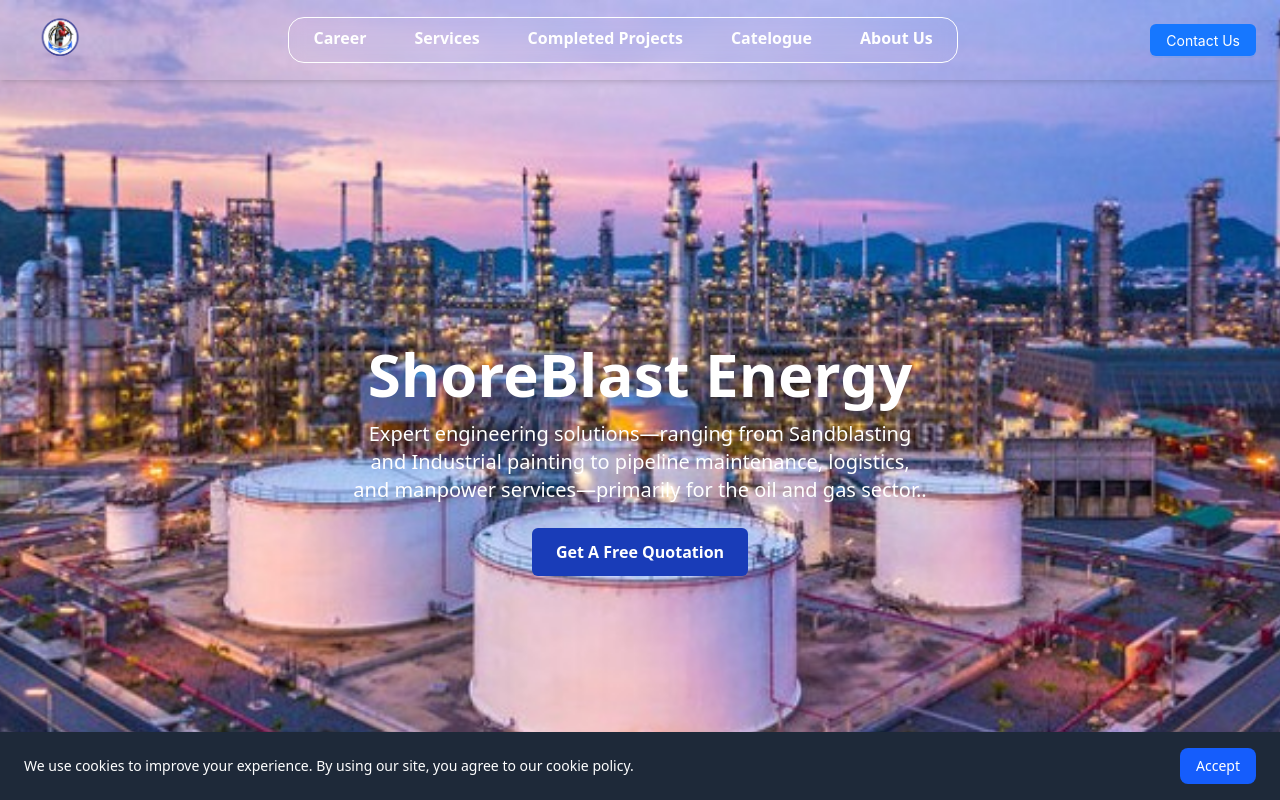
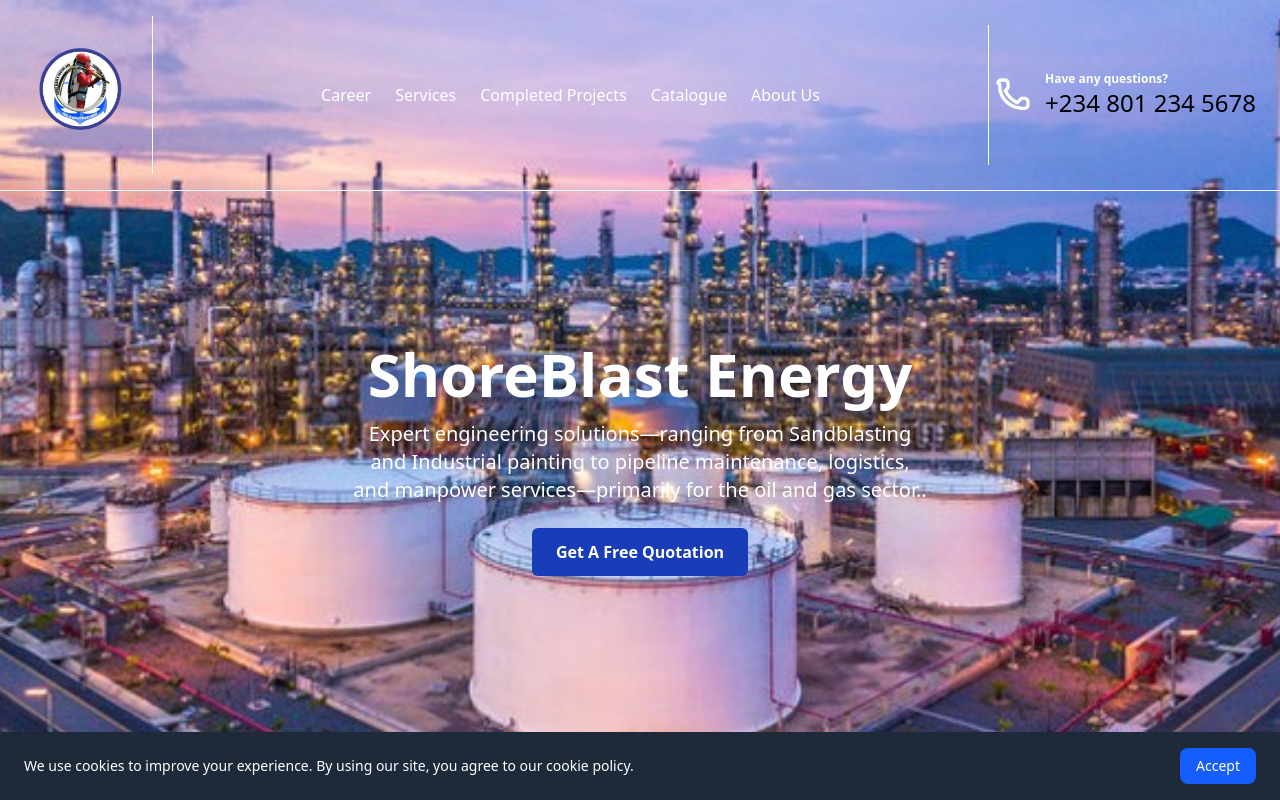
Before and after one commit to Emitis12/shoreblast, a React (Vite) app: page / in a window 1280 px wide. Shown: the top 800 px of the page. Built offline with nearby package versions, Linux system fonts and the light colour scheme.

Commit message:
Navbar changes

```diff
--- a/src/components/Navbar.jsx
+++ b/src/components/Navbar.jsx
@@ -2,7 +2,8 @@
 import { Link, useLocation } from "react-router-dom";
 import { MenuOutlined, CloseOutlined } from "@ant-design/icons";
 import { Button } from "antd";
-import logo from "../images/logo.png"
+import { motion, AnimatePresence } from "framer-motion";
+import logo from "../images/logo.png";
 
 const Navbar = () => {
   const [isOpen, setIsOpen] = useState(false);
@@ -13,98 +14,153 @@
     { path: "/career", label: "Career" },
     { path: "/services", label: "Services" },
     { path: "/projects", label: "Completed Projects" },
-    { path: "/catelogue", label: "Catelogue" },
+    { path: "/catelogue", label: "Catalogue" },
     { path: "/about", label: "About Us" },
   ];
 
   useEffect(() => {
     const handleScroll = () => {
-      setScrolled(window.scrollY > 10);
+      setScrolled(window.scrollY > 50);
     };
 
     window.addEventListener("scroll", handleScroll);
     return () => window.removeEventListener("scroll", handleScroll);
   }, []);
 
+  const dividerColor = scrolled ? "border-black" : "border-white";
+
   return (
     <nav
-      className={`fixed top-0 left-0 w-full transition-all duration-300 z-50 px-6 py-4 flex items-center justify-between shadow-md h-20 ${
-        scrolled ? "bg-white" : "bg-transparent"
+      className={`fixed top-0 left-0 w-full z-50 transition-all duration-300 border-b ${
+        scrolled ? "bg-white shadow-md border-black" : "bg-transparent border-white"
       }`}
     >
-
+      <div className="max-w-7xl mx-auto flex items-center justify-between px-6 py-4">
+        <div className="flex w-full items-center justify-between">
+          {/* Logo with close border-right */}
           <div className="flex items-center">
+            <div className={`border-r ${dividerColor} pr-4`}>
               <Link to="/">
-          <img
-            src={logo}
-            alt="Brand Logo"
-            className="w-18 h-18 object-contain"
-          />
+                <img src={logo} alt="Logo" className="w-28 object-contain" />
               </Link>
             </div>
+          </div>
 
-
-      {/* Centered Nav Links with Border */}
-      <div className="hidden md:flex flex-1 justify-center">
-  <div
-    className={`flex gap-12 rounded-2xl px-6 py-2 font-semibold backdrop-blur-sm transition-all duration-300 ${
-      scrolled
-        ? "border border-gray-300 text-gray-800 bg-white shadow-sm"
-        : "border border-white text-white"
-    }`}
+          {/* Nav Links */}
+          <motion.div
+            className="hidden md:flex flex-grow justify-center px-8"
+            initial={{ opacity: 0, y: -20 }}
+            animate={{ opacity: 1, y: 0 }}
+            transition={{ duration: 0.6, ease: "easeOut" }}
           >
-
             {links.map((link) => (
               <Link
                 key={link.path}
                 to={link.path}
-        className={`hover:text-blue-600 pb-1 ${
+                className={`relative text-base font-medium mx-3 ${
+                  scrolled ? "text-gray-800" : "text-white"
+                } hover:text-blue-600 transition`}
+              >
+                <span
+                  className={`pb-1 border-b-2 transition-all duration-200 ${
                     location.pathname === link.path
-            ? "border-b-2 border-blue-600 text-blue-600"
-            : ""
+                      ? "border-blue-600"
+                      : "border-transparent hover:border-blue-600"
                   }`}
+                >
+                  {link.label}
+                </span>
+              </Link>
+            ))}
+          </motion.div>
+
+          {/* Contact Us on Desktop */}
+          <div className="hidden md:flex items-center">
+            <a
+              href="tel:+2348012345678"
+              className={`border-l ${dividerColor} pl-1 flex items-center gap-3 transition duration-300 h-full ${
+                scrolled ? "text-blue-500 hover:text-blue-800" : "text-white"
+              }`}
+            >
+              <svg
+                xmlns="http://www.w3.org/2000/svg"
+                className="h-35 w-10"
+                fill="none"
+                viewBox="0 0 24 24"
+                stroke="currentColor"
+              >
+                <path
+                  strokeLinecap="round"
+                  strokeLinejoin="round"
+                  strokeWidth={2}
+                  d="M3 5a2 2 0 012-2h2a2 2 0 012 2v2a2 2 0 01-.586 1.414L7.414 9.414a16.001 16.001 0 007.172 7.172l1.586-1.586A2 2 0 0117 14h2a2 2 0 012 2v2a2 2 0 01-2 2h-.5C9.94 20 4 14.06 4 6.5V6a1 1 0 00-1-1H3z"
+                />
+              </svg>
+              <div className="flex flex-col leading-tight">
+                <span className="text-xs font-semibold">Have any questions?</span>
+                <span className="text-2xl text-black">+234 801 234 5678</span>
+              </div>
+            </a>
+          </div>
+
+          {/* Mobile Menu Icon */}
+          <div className="md:hidden">
+            <button
+              onClick={() => setIsOpen(!isOpen)}
+              className={`text-3xl ${scrolled ? "text-black" : "text-white"}`}
+            >
+              {isOpen ? <CloseOutlined /> : <MenuOutlined />}
+            </button>
+          </div>
+        </div>
+      </div>
+
+      {/* Animated Fullscreen Mobile Dropdown */}
+      <AnimatePresence>
+        {isOpen && (
+          <motion.div
+            key="dropdown"
+            initial={{ x: "-100%" }}
+            animate={{ x: 0 }}
+            exit={{ x: "-100%" }}
+            transition={{ duration: 0.4 }}
+            className="fixed top-0 left-0 w-full h-full bg-white z-50 px-6 py-4 flex flex-col"
+          >
+            <div className="flex justify-between items-center mb-8">
+              <img src={logo} alt="Logo" className="w-20" />
+              <button
+                onClick={() => setIsOpen(false)}
+                className="text-3xl text-gray-800"
+              >
+                <CloseOutlined />
+              </button>
+            </div>
+            <div className="flex flex-col items-center justify-center flex-grow gap-6">
+              {links.map((link) => (
+                <Link
+                  key={link.path}
+                  to={link.path}
+                  onClick={() => setIsOpen(false)}
+                  className="text-lg font-semibold text-gray-800 hover:text-blue-600"
                 >
                   {link.label}
                 </Link>
               ))}
+              <div className="flex gap-4 mt-6">
+                <a href="#" className="text-blue-600 hover:text-blue-800">
+                  <i className="fab fa-facebook-f"></i>
+                </a>
+                <a href="#" className="text-blue-600 hover:text-blue-800">
+                  <i className="fab fa-twitter"></i>
+                </a>
+                <a href="#" className="text-blue-600 hover:text-blue-800">
+                  <i className="fab fa-instagram"></i>
+                </a>
               </div>
             </div>
-
-
-      {/* Right AntD Button */}
-      <div className="hidden md:flex items-center">
-        <Button type="primary" className="bg-blue-600 hover:bg-blue-400 border-none">
-          Contact Us
-        </Button>
-      </div>
-
-      {/* Mobile menu toggle */}
-      <div className="md:hidden">
-        <button onClick={() => setIsOpen(!isOpen)}>
-          {isOpen ? <CloseOutlined /> : <MenuOutlined />}
-        </button>
-      </div>
-
-      {/* Mobile dropdown menu */}
-      {isOpen && (
-        <div className="border border-blue-600 absolute top-full left-0 w-full bg-white shadow-md py-4 flex flex-col gap-4 md:hidden px-6 z-20">
-          {links.map((link) => (
-            <Link
-              key={link.path}
-              to={link.path}
-              className={`hover:text-orange-500 ${
-                location.pathname === link.path ? "font-bold underline" : ""
-              }`}
-              onClick={() => setIsOpen(false)}
-            >
-              {link.label}
-            </Link>
-          ))}
-          <Button type="primary" className="w-56 bg-blue-blue hover:bg-blue-400 border-none">
-            Sign Up
-          </Button>
-        </div>
+          </motion.div>
         )}
+      </AnimatePresence>
     </nav>
   );
 };
--- a/src/index.css
+++ b/src/index.css
@@ -1 +1,5 @@
 @import "tailwindcss";
+
+html {
+  scroll-behavior: smooth;
+}
```
Lines whose indentation alone changed are shown as unchanged.
